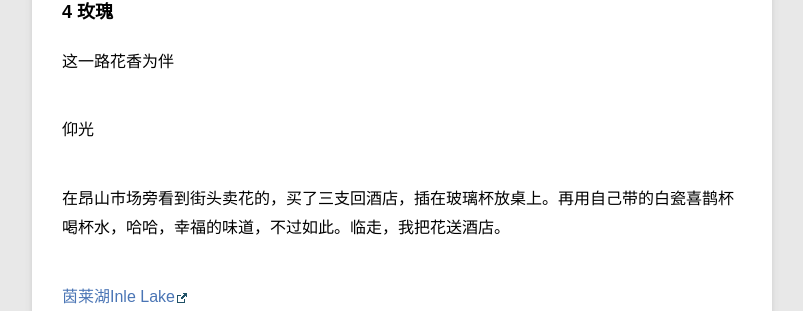
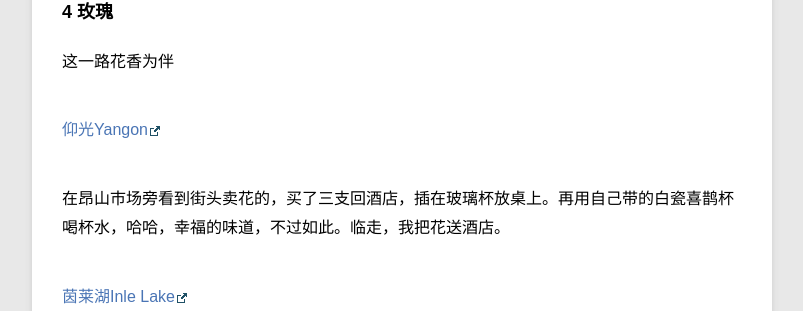
Before and after one commit to violettianjie/violettianjie.github.io, a Jekyll site: the page built from _posts/blog/2018-12-09-travel.md, in a window 1280 px wide and 900 px high, scrolled down 3883 px. Shown: the part 139-450 px from the top of the window, without its empty margins (78-881 px from the left). Built offline with Jekyll 4.4.1, drawn with Linux system fonts in a browser that asks for light colours.

Commit message:
Update 2018-12-09-travel.md

```diff
--- a/_posts/blog/2018-12-09-travel.md
+++ b/_posts/blog/2018-12-09-travel.md
@@ -106,7 +106,7 @@ Tun Tun是内观中心工作人员。
 ### 4 玫瑰
 这一路花香为伴
 
-仰光
+[仰光Yangon](https://en.wikipedia.org/wiki/Yangon)
 
 在昂山市场旁看到街头卖花的，买了三支回酒店，插在玻璃杯放桌上。再用自己带的白瓷喜鹊杯喝杯水，哈哈，幸福的味道，不过如此。临走，我把花送酒店。
 
```
